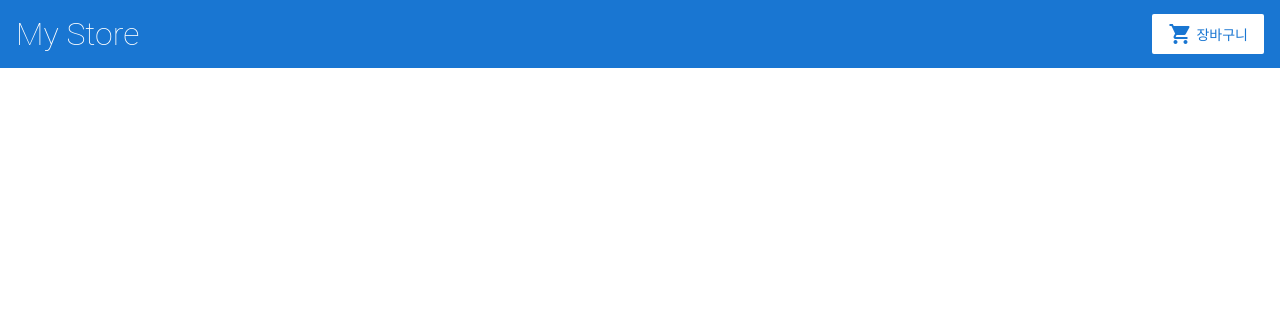
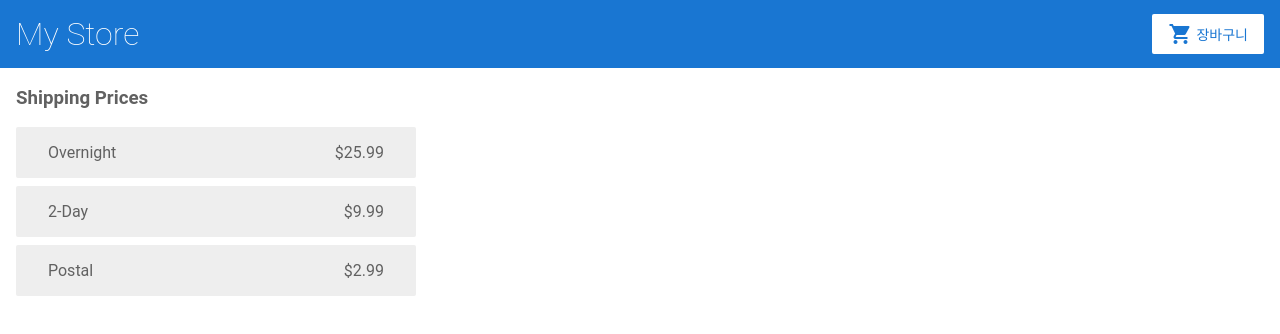
Before and after one commit to JUNWOO45/angular-shopping, an Angular app: page /shipping in a window 1280 px wide. Before the commit this address led to /. Shown: the top 334 px of the page. Built offline with nearby package versions, Linux system fonts and the light colour scheme.

Commit message:
배송비 추가

```diff
--- a/src/app/cart.service.ts
+++ b/src/app/cart.service.ts
@@ -1,11 +1,14 @@
 import { Injectable } from '@angular/core';
+import { HttpClient } from '@angular/common/http';
 
 @Injectable({
   providedIn: 'root'
 })
 export class CartService {
   items = [];
-  constructor() { }
+  constructor(
+    private http: HttpClient
+  ) { }
 
   addToCart(product) {
     this.items.push(product);
@@ -19,4 +22,8 @@ export class CartService {
     this.items = [];
     return this.items;
   }
+
+  getShippingPrices() {
+    return this.http.get('/assets/shipping.json');
+  }
 }
--- a/src/app/cart/cart.component.html
+++ b/src/app/cart/cart.component.html
@@ -1,4 +1,8 @@
 <h3>장바구니 목록</h3>
+
+<p>
+  <a routerLink="/shipping">배송비용</a>
+</p>
 
 <div class="cart-item" *ngFor="let item of items">
   <span>{{ item.name }}</span>
--- /dev/null
+++ b/src/app/shipping/shipping.component.html
@@ -0,0 +1,6 @@
+<h3>Shipping Prices</h3>
+
+<div class="shipping-item" *ngFor="let shipping of shippingCosts | async">
+  <span>{{ shipping.type }}</span>
+  <span>{{ shipping.price | currency }}</span>
+</div>
--- /dev/null
+++ b/src/app/shipping/shipping.component.ts
@@ -0,0 +1,21 @@
+import { Component, OnInit } from '@angular/core';
+import { CartService } from '../cart.service';
+
+@Component({
+  selector: 'app-shipping',
+  templateUrl: './shipping.component.html',
+  styleUrls: ['./shipping.component.css']
+})
+export class ShippingComponent implements OnInit {
+  shippingCosts;
+
+  constructor(
+    private cartService: CartService
+  ) {
+    this.shippingCosts = this.cartService.getShippingPrices();
+  }
+
+  ngOnInit() {
+  }
+
+}
```
Also changed, not shown: src/app/app.module.ts (+6 -1 lines), src/app/shipping/shipping.component.css (added).
